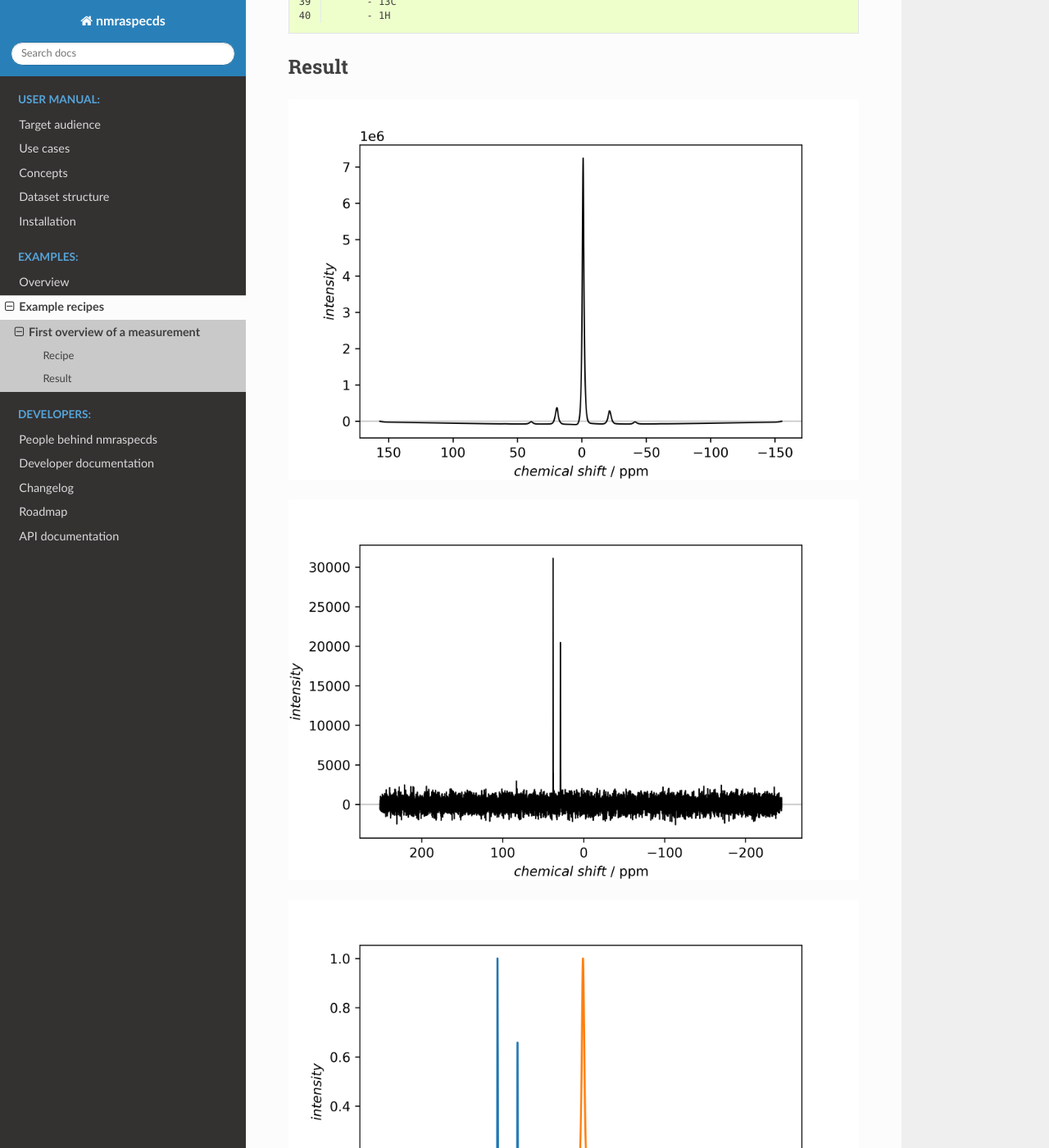
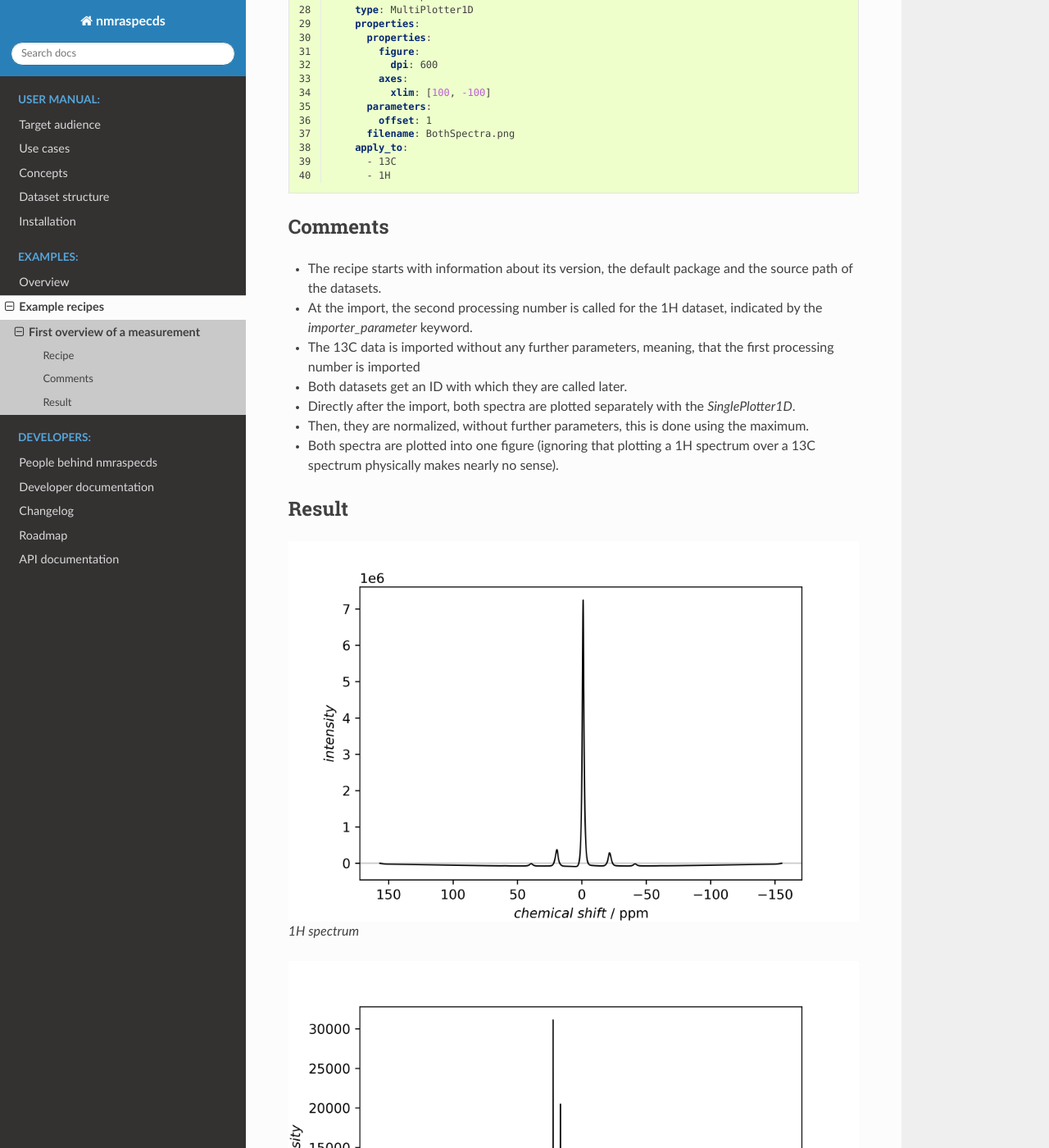
Before and after one commit to MirjamSchr/nmraspecds, a Sphinx documentation site: the page built from docs/examples/plot-nmr.rst, in a window 1280 px wide and 1400 px high, scrolled down 989 px. Shown: the whole window at 82% size. Built offline with Sphinx 7.4.7 and the Read the Docs theme 2.0.0, drawn with Linux system fonts in a browser that asks for light colours; some of the changed text lies outside the part shown.

Commit message:
Update documentation for release.

```diff
--- a/docs/developers.rst
+++ b/docs/developers.rst
@@ -113,7 +113,6 @@ Afterwards, simply run Prospector from a terminal from within your project root:
 
 It will display the results of the static code analysis within the terminal. Settings can be changed in the ``.prospector.yaml`` file in the project root, but please be very careful changing settings here. Often, it is better to (temporarily) silence warnings in the code itself.
 
-For better readability, the prospector output can get printed into a file.
-The text output is the most human-readable in my opinion::
+For better readability, the prospector output can get printed into a file. The text output is the most human-readable in my opinion::
 
     prospector -o text:prospector-out.txt
--- a/docs/examples/plot-nmr.rst
+++ b/docs/examples/plot-nmr.rst
@@ -3,6 +3,17 @@ First overview of a measurement
 ===============================
 
 Measuring NMR spectra of samples often results in a series of measurements, and one of the first tasks is to get an overview what has been measured and how the results look like.
+
+Classes used:
+
+* Processing
+
+  * :class:`nmraspecds.processing.Normalisation`
+
+* Plotting
+
+  * :class:`nmraspecds.plotting.SinglePlotter1D`
+  * :class:`nmraspecds.plotting.MultiPlotter1D`
 
 
 Recipe
@@ -14,13 +25,36 @@ Recipe
     :caption: Complete recipe for getting an overview and compare two spectra.
 
 
+Comments
+========
+
+* The recipe starts with information about its version, the default package and the source path of the datasets.
+
+* At the import, the second processing number is called for the 1H dataset, indicated by the `importer_parameter` keyword.
+
+* The 13C data is imported without any further parameters, meaning, that the first processing number is imported
+
+* Both datasets get an ID with which they are called later.
+
+* Directly after the import, both spectra are plotted separately with the `SinglePlotter1D`.
+
+* Then, they are normalized, without further parameters, this is done using the maximum.
+
+* Both spectra are plotted into one figure (ignoring that plotting a 1H spectrum over a 13C spectrum physically makes nearly no sense).
+
+
 Result
 ======
 
 .. figure:: ./ProtonSpectrum.png
 
+    1H spectrum
 
 .. figure:: ./CarbonSpectrum.png
 
+    13C spectrum
+
 
 .. figure:: ./BothSpectra.png
+
+    Both spectra in one figure.
--- a/docs/people.rst
+++ b/docs/people.rst
@@ -4,6 +4,6 @@ People behind nmraspecds
 
 Who are the people behind the nmraspecds package?
 
-The so far only developer is Mirjam Schröder.
+The main developer is Mirjam Schröder, Florian Taube contributes to the packacke, Till Biskup is the driving force for releasing the package.
 
 The package is based on the `ASpecD framework <https://www.aspecd.de/>`_ by Till Biskup.
```
Also changed, not shown: docs/changelog.rst (+13 -1 lines), docs/roadmap.rst (+3 -5 lines), 1 other file.
